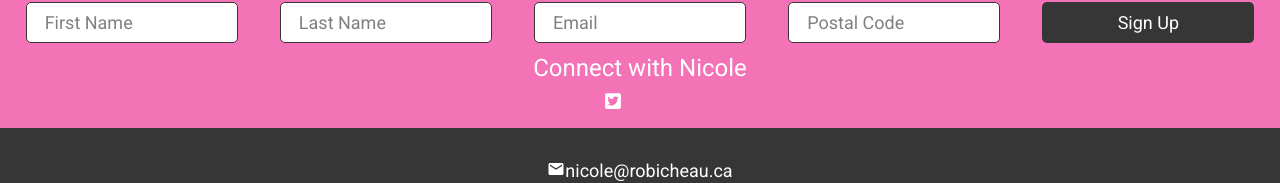
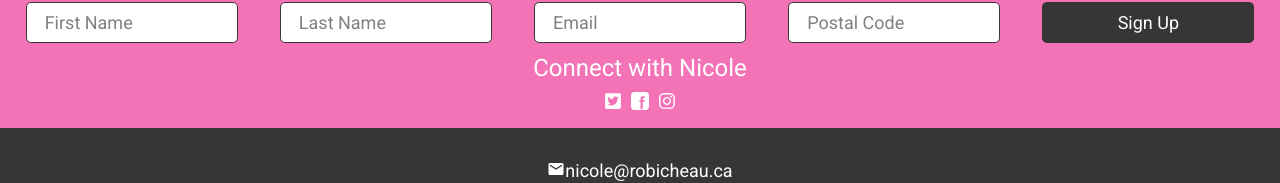
Before and after one commit to wils3005/robicheau.ca, a Next.js app: page /endorsements in a window 1280 px wide. Shown: the part 2100-2283 px from the top of the page. Built offline with nearby package versions, Linux system fonts and the light colour scheme; a web font is replaced by a local one.

Commit message:
Mon, 10 May 2021 18:38:22 GMT
 5 files changed, 32 insertions(+), 31 deletions(-)

```diff
--- /dev/null
+++ b/components/endorsement.tsx
@@ -0,0 +1,7 @@
+import React, { FC, ReactNode } from "react";
+
+const Endorsement: FC = ({ children }: { children: ReactNode }) => {
+  return <div className="flex flex-col lg:flex-row my-4">{children}</div>;
+};
+
+export default Endorsement;
--- a/components/footer.tsx
+++ b/components/footer.tsx
@@ -7,8 +7,7 @@
     <footer>
       <SignUpForUpdates />
 
-      <div className="bg-secondary flex py-7 justify-center text-white">
-        <span className="align-middle mx-1 my-0">
+      <div className="bg-secondary flex p-7 justify-center text-white">
         <svg
           className="inline"
           stroke="currentColor"
@@ -23,7 +22,6 @@
         </svg>
 
         <a href="mailto:nicole@robicheau.ca">nicole@robicheau.ca</a>
-        </span>
       </div>
     </footer>
   );
--- a/components/header.tsx
+++ b/components/header.tsx
@@ -2,7 +2,7 @@
 
 const Header: FC = () => {
   return (
-    <header className="header px-2 py-1 ">
+    <header className="header">
       <nav className="menu">
         <a className="menu--brand" href="/">
           Nicole
--- a/components/sign-up-for-updates.tsx
+++ b/components/sign-up-for-updates.tsx
@@ -86,8 +86,7 @@
         <button className="m-1 md:w-1/6" type="submit">
           Sign Up
         </button>
-        {message ??
-          `I'll only send emails when new content is posted. No spam.`}
+        {message}
       </form>
 
       <div className="text-center">
@@ -100,11 +99,11 @@
           >
             <svg
               className="inline"
+              fill="currentColor"
+              height="1em"
               stroke="currentColor"
-              fill="currentColor"
               strokeWidth="0"
               viewBox="0 0 448 512"
-              height="1em"
               width="1em"
               xmlns="http://www.w3.org/2000/svg"
             >
@@ -119,15 +118,15 @@
           >
             <svg
               className="inline"
+              fill="currentColor"
+              height="1em"
               stroke="currentColor"
-              fill="currentColor"
-              strokeWidth="0"
-              viewBox="0 0 448 512"
-              height="1em"
+              version="1.0"
+              viewBox="0 0 50 50"
               width="1em"
               xmlns="http://www.w3.org/2000/svg"
             >
-              <path d="" />
+              <path d="M40,0H10C4.486,0,0,4.486,0,10v30c0,5.514,4.486,10,10,10h30c5.514,0,10-4.486,10-10V10C50,4.486,45.514,0,40,0z M39,17h-3 c-2.145,0-3,0.504-3,2v3h6l-1,6h-5v20h-7V28h-3v-6h3v-3c0-4.677,1.581-8,7-8c2.902,0,6,1,6,1V17z" />
             </svg>
           </a>
 
@@ -146,7 +145,7 @@
               width="1em"
               xmlns="http://www.w3.org/2000/svg"
             >
-              <path d="" />
+              <path d="M224.1 141c-63.6 0-114.9 51.3-114.9 114.9s51.3 114.9 114.9 114.9S339 319.5 339 255.9 287.7 141 224.1 141zm0 189.6c-41.1 0-74.7-33.5-74.7-74.7s33.5-74.7 74.7-74.7 74.7 33.5 74.7 74.7-33.6 74.7-74.7 74.7zm146.4-194.3c0 14.9-12 26.8-26.8 26.8-14.9 0-26.8-12-26.8-26.8s12-26.8 26.8-26.8 26.8 12 26.8 26.8zm76.1 27.2c-1.7-35.9-9.9-67.7-36.2-93.9-26.2-26.2-58-34.4-93.9-36.2-37-2.1-147.9-2.1-184.9 0-35.8 1.7-67.6 9.9-93.9 36.1s-34.4 58-36.2 93.9c-2.1 37-2.1 147.9 0 184.9 1.7 35.9 9.9 67.7 36.2 93.9s58 34.4 93.9 36.2c37 2.1 147.9 2.1 184.9 0 35.9-1.7 67.7-9.9 93.9-36.2 26.2-26.2 34.4-58 36.2-93.9 2.1-37 2.1-147.8 0-184.8zM398.8 388c-7.8 19.6-22.9 34.7-42.6 42.6-29.5 11.7-99.5 9-132.1 9s-102.7 2.6-132.1-9c-19.6-7.8-34.7-22.9-42.6-42.6-11.7-29.5-9-99.5-9-132.1s-2.6-102.7 9-132.1c7.8-19.6 22.9-34.7 42.6-42.6 29.5-11.7 99.5-9 132.1-9s102.7-2.6 132.1 9c19.6 7.8 34.7 22.9 42.6 42.6 11.7 29.5 9 99.5 9 132.1s2.7 102.7-9 132.1z" />
             </svg>
           </a>
         </span>
--- a/pages/endorsements.tsx
+++ b/pages/endorsements.tsx
@@ -1,10 +1,7 @@
-import React, { FC, ReactNode } from "react";
+import React, { FC } from "react";
 
 import Main from "../components/main";
-
-const Endorsement: FC = ({ children }: { children: ReactNode }) => {
-  return <div className="flex flex-col lg:flex-row my-4">{children}</div>;
-};
+import Endorsement from "../components/endorsement";
 
 const Endorsements: FC = () => {
   return (
```
Lines whose indentation alone changed are shown as unchanged.
